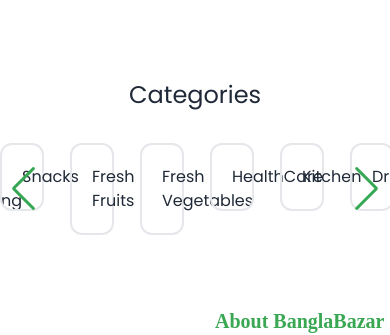
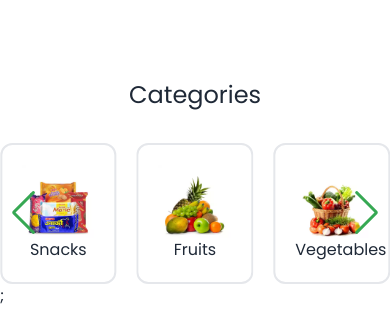
Before and after one commit to hellomaruf/Bangla-Bazaar-Client, a React (Vite) app: page / in a window 390 px wide. Shown: the part 1069-1404 px from the top of the page. Built offline with nearby package versions, Linux system fonts and the light colour scheme; no server answers; a web font is replaced by a local one.

Commit message:
Added responsive category section

```diff
--- a/src/Components/Home/Categoris.jsx
+++ b/src/Components/Home/Categoris.jsx
@@ -22,7 +22,7 @@ function Categoris() {
   const category = [
     {
       categoryImg: img1,
-      categoryName: "Dish Washing",
+      categoryName: "DishWashing",
     },
     {
       categoryImg: img10,
@@ -30,11 +30,11 @@ function Categoris() {
     },
     {
       categoryImg: img2,
-      categoryName: "Fresh Fruits",
+      categoryName: "Fruits",
     },
     {
       categoryImg: img3,
-      categoryName: "Fresh Vegetables",
+      categoryName: "Vegetables",
     },
     {
       categoryImg: img4,
@@ -54,15 +54,29 @@ function Categoris() {
     },
     {
       categoryImg: img9,
-      categoryName: "Toilet Cleaners",
+      categoryName: "Cleaners",
     },
   ];
   return (
     <div className="max-w-7xl mx-auto py-10 -z-10">
       <h2 className="text-2xl text-center pb-8">Categories</h2>
       <Swiper
-        slidesPerView={6}
-        spaceBetween={30}
+        slidesPerView={3}
+        spaceBetween={20}
+  breakpoints={{
+    640: {
+      slidesPerView: 4,
+      spaceBetween: 20,
+    },
+    768: {
+      slidesPerView: 4,
+      spaceBetween: 20,
+    },
+    1024: {
+      slidesPerView: 6,
+      spaceBetween: 20,
+    },
+  }}
   pagination={{
     clickable: true,
   }}
@@ -78,9 +92,9 @@ function Categoris() {
   className="mySwiper"
 >
   {category?.map((item, index) => (
-          <SwiperSlide key={index}>
-            <Link to={`/products/${item?.categoryName}`}>
-              <div className=" text-center p-5 border-2 rounded-xl hover:scale-95 hover:border-[#36A853] transition cursor-pointer">
+    <SwiperSlide className="h-full" key={index}>
+      <Link className="h-full" to={`/products/${item?.categoryName}`}>
+        <div className="text-center h-full p-5 border-2 rounded-xl hover:scale-95 hover:border-[#36A853] transition cursor-pointer">
           <img src={item?.categoryImg} alt="" />
           <h3>{item?.categoryName}</h3>
         </div>
@@ -90,7 +104,7 @@ function Categoris() {
 
   <div className="swiper-button-next"></div>
   <div className="swiper-button-prev"></div>
-      </Swiper>
+</Swiper>;
     </div>
   );
 }
```
Lines whose indentation alone changed are shown as unchanged.
